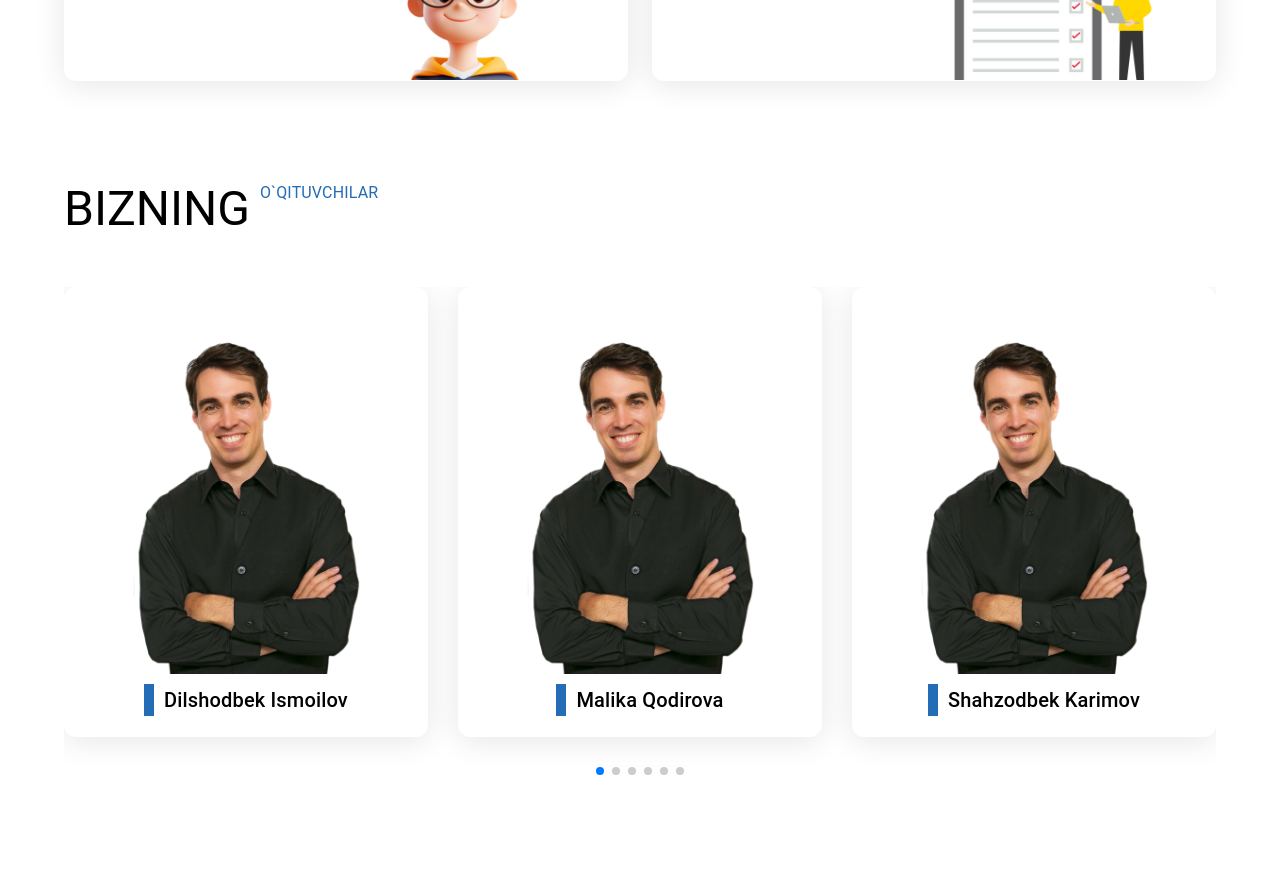
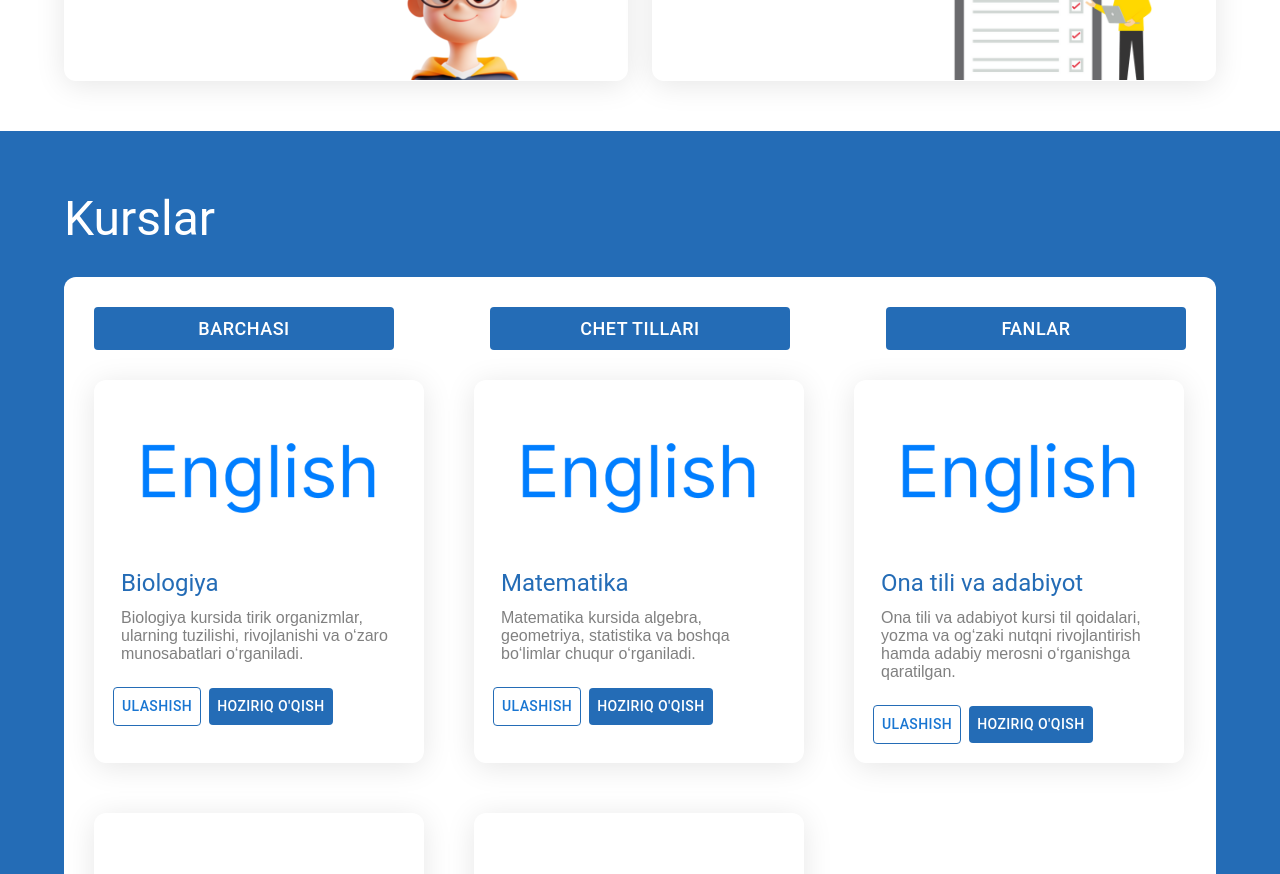
Before and after one commit to Ilkhomov-web/BestEducation, a React (Vite) app: page / in a window 1280 px wide. Shown: the part 1900-2774 px from the top of the page. Built offline with nearby package versions, Linux system fonts and the light colour scheme.

Commit message:
some chnage

```diff
--- /dev/null
+++ b/src/components/cours/Cours.jsx
@@ -0,0 +1,25 @@
+import { Box, Container, Typography } from "@mui/material";
+import React from "react";
+import CoursCard from "./CoursCard";
+
+const Cours = () => {
+  return (
+    <Box
+      sx={{
+        width: "100%",
+        background: "#246cb6",
+        margin: "50px 0px",
+        padding: "30px 0px",
+      }}
+    >
+      <Container maxWidth={"lg"}>
+        <Typography variant="h3" color="white" margin={"30px 0px"}>
+          Kurslar
+        </Typography>
+        <CoursCard />
+      </Container>
+    </Box>
+  );
+};
+
+export default Cours;
--- /dev/null
+++ b/src/components/cours/CoursCard.jsx
@@ -0,0 +1,134 @@
+import {
+  Box,
+  Button,
+  Card,
+  CardActions,
+  CardContent,
+  CardMedia,
+  Typography,
+} from "@mui/material";
+import React, { useState } from "react";
+import coursData from "../../data/coursData";
+
+const CoursCard = () => {
+  const [allCours, setAllCours] = useState(coursData);
+
+  const handleCategoryCours = (category) => {
+    if (category === "all") {
+      setAllCours(coursData);
+    } else {
+      const filterCours = coursData.filter(
+        (item) => category === item.courseCategory
+      );
+      setAllCours(filterCours);
+    }
+  };
+
+  return (
+    <Box
+      sx={{
+        width: "100%",
+        background: "white",
+        padding: "30px",
+        borderRadius: "12px",
+        marginBottom: "30px",
+      }}
+    >
+      <Box
+        sx={{
+          width: "100%",
+          display: "flex",
+          justifyContent: "space-between",
+          marginBottom: "30px",
+        }}
+      >
+        <Button
+          sx={{
+            background: "#246cb6",
+            color: "white",
+            width: "300px",
+            fontSize: "18px",
+          }}
+          onClick={() => handleCategoryCours("all")}
+        >
+          Barchasi
+        </Button>
+        <Button
+          sx={{
+            background: "#246cb6",
+            color: "white",
+            width: "300px",
+            fontSize: "18px",
+          }}
+          onClick={() => handleCategoryCours("language")}
+        >
+          Chet tillari
+        </Button>
+        <Button
+          sx={{
+            background: "#246cb6",
+            color: "white",
+            width: "300px",
+            fontSize: "18px",
+          }}
+          onClick={() => handleCategoryCours("science")}
+        >
+          Fanlar
+        </Button>
+      </Box>
+      <Box
+        sx={{
+          display: "flex",
+          flexWrap: "wrap",
+          justifyContent: "left",
+          gap: "50px",
+        }}
+      >
+        {allCours.map((item) => {
+          return (
+            <Card
+              key={item.id}
+              sx={{
+                width: "330px",
+                background: "rgb(255, 255, 255)",
+                backdropFilter: "blur(10px) saturate(180%)",
+                WebkitBackdropFilter: "blur(10px) saturate(180%)",
+                border: "1px solid rgba(255, 255, 255, 0.3)",
+                boxShadow: "0 4px 30px rgba(0, 0, 0, 0.1)",
+                borderRadius: "12px",
+                transition: "0.3s",
+                cursor: "pointer",
+                padding: "10px 10px",
+                "&:hover": {
+                  transform: "scale(1.07)",
+                  transition: "0.3s",
+                },
+              }}
+            >
+              <CardMedia
+                sx={{ width: "300px", height: "160px" }}
+                image={item.coursImg}
+              />
+              <CardContent>
+                <Typography variant="h5" color="#246cb6" marginBottom={"10px"}>
+                  {item.courseName}
+                </Typography>
+                <Typography variant="p" color="gray">
+                  {item.courseDesc}
+                </Typography>
+              </CardContent>
+              <CardActions>
+                <Button sx={{ border: "1px solid #246cb6" }}>Ulashish</Button>
+                <Button sx={{ background: "#246cb6", color: "white" }}>
+                  Hoziriq O'qish
+                </Button>
+              </CardActions>
+            </Card>
+          );
+        })}
+      </Box>
+    </Box>
+  );
+};
+
+export default CoursCard;
--- /dev/null
+++ b/src/data/coursData.js
@@ -0,0 +1,39 @@
+ const courseData = [
+    {
+      id: 1,
+      courseName: "Biologiya",
+      courseDesc: "Biologiya kursida tirik organizmlar, ularning tuzilishi, rivojlanishi va o‘zaro munosabatlari o‘rganiladi.",
+      courseCategory: "science",
+      coursImg: '/coursCard.png'
+    },
+    {
+      id: 2,
+      courseName: "Matematika",
+      courseDesc: "Matematika kursida algebra, geometriya, statistika va boshqa bo‘limlar chuqur o‘rganiladi.",
+      courseCategory: "science",
+      coursImg: '/coursCard.png'
+    },
+    {
+      id: 3,
+      courseName: "Ona tili va adabiyot",
+      courseDesc: "Ona tili va adabiyot kursi til qoidalari, yozma va og‘zaki nutqni rivojlantirish hamda adabiy merosni o‘rganishga qaratilgan.",
+      courseCategory: "science",
+      coursImg: '/coursCard.png'
+    },
+    {
+      id: 4,
+      courseName: "Rus tili",
+      courseDesc: "Rus tili kursi grammatikani, so‘z boyligini va og‘zaki nutq ko‘nikmalarini rivojlantiradi.",
+      courseCategory: "language",
+      coursImg: '/coursCard.png'
+    },
+    {
+      id: 5,
+      courseName: "Ingliz tili",
+      courseDesc: "Ingliz tili kursi tinglab tushunish, gapirish, o‘qish va yozish ko‘nikmalarini bosqichma-bosqich rivojlantiradi.",
+      courseCategory: "language",
+      coursImg: '/coursCard.png'
+    }
+  ];
+
+  export default courseData
--- a/src/pages/Home.jsx
+++ b/src/pages/Home.jsx
@@ -6,6 +6,7 @@ import FastMarque from "../components/FastMarque";
 import MyTeachers from "../components/myTeachers/MyTeachers";
 import WhyStudy from "../components/whyStudy/WhyStudy";
 import StudyResult from "../components/studyResult/StudyResult";
+import Cours from "../components/cours/Cours";
 
 const Home = () => {
   return (
@@ -15,6 +16,8 @@ const Home = () => {
       <FastMarque />
       <WhyStudy />
       <StudyResult />
+      <Cours />
+      <FastMarque />
       <MyTeachers />
     </Box>
   );
```
Also changed, not shown: public/coursCard.png (added).
